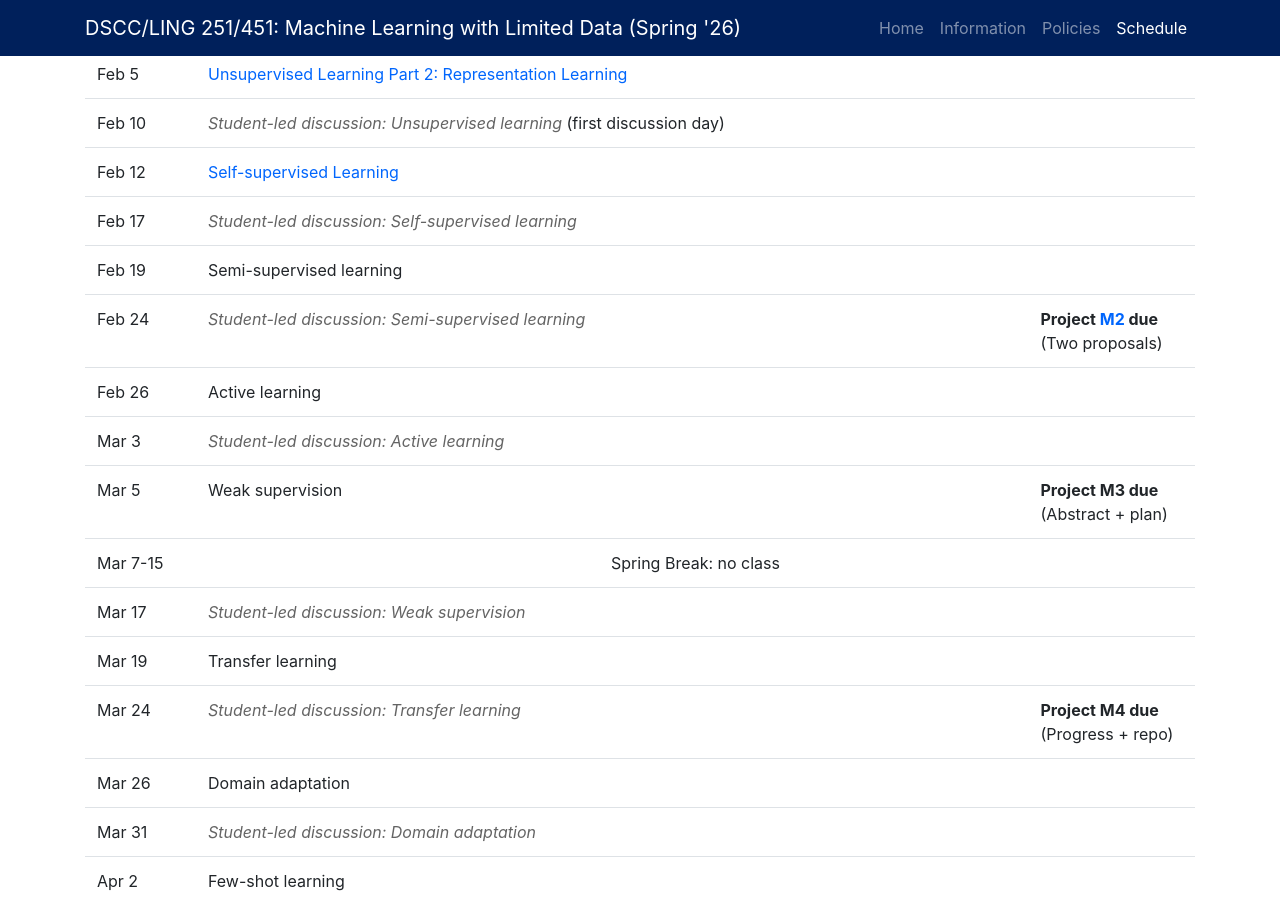
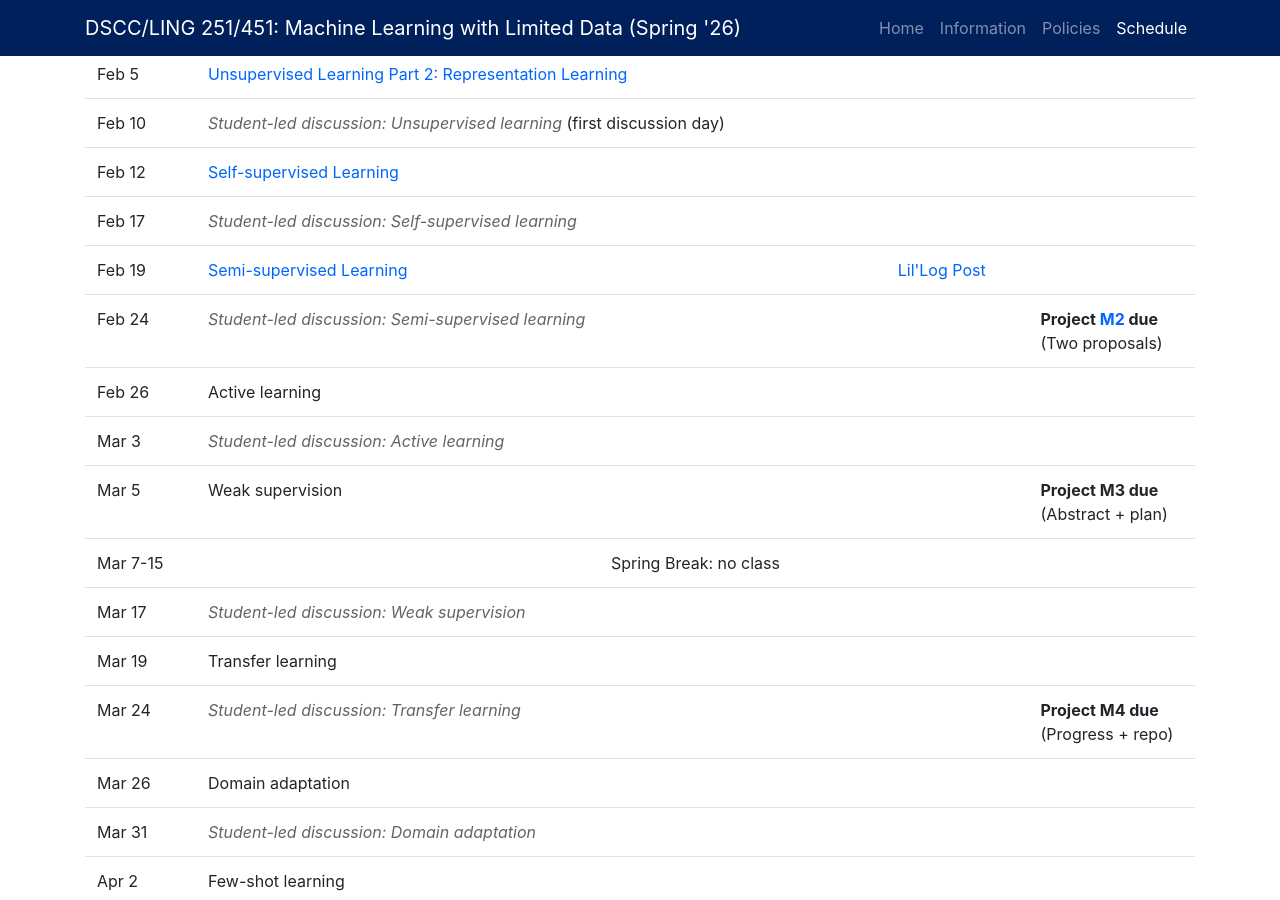
Before and after one commit to cmdowney88/cmdowney88.github.io, a Jekyll site: the page teaching/dscc251/spring26/index.html, which Jekyll copies as it is, in a window 1280 px wide and 900 px high, scrolled down 4086 px. Built offline with Jekyll 4.4.1, drawn with Linux system fonts in a browser that asks for light colours.

Commit message:
dscc251: add semi-supervised slides and reading

```diff
--- a/teaching/dscc251/spring26/index.html
+++ b/teaching/dscc251/spring26/index.html
@@ -398,8 +398,12 @@
 							</tr>
 							<tr>
 								<td>Feb 19</td>
-								<td>Semi-supervised learning</td>
-								<td></td>
+								<td>
+									<a href="slides/8_semi-supervised.pdf" target="_blank">Semi-supervised Learning</a>
+								</td>
+								<td>
+									<a href="https://lilianweng.github.io/posts/2021-12-05-semi-supervised" target="_blank">Lil'Log Post</a>
+								</td>
 								<td></td>
 							</tr>
 							<!-- Week 6 -->
```
Also changed, not shown: 1 other file.
